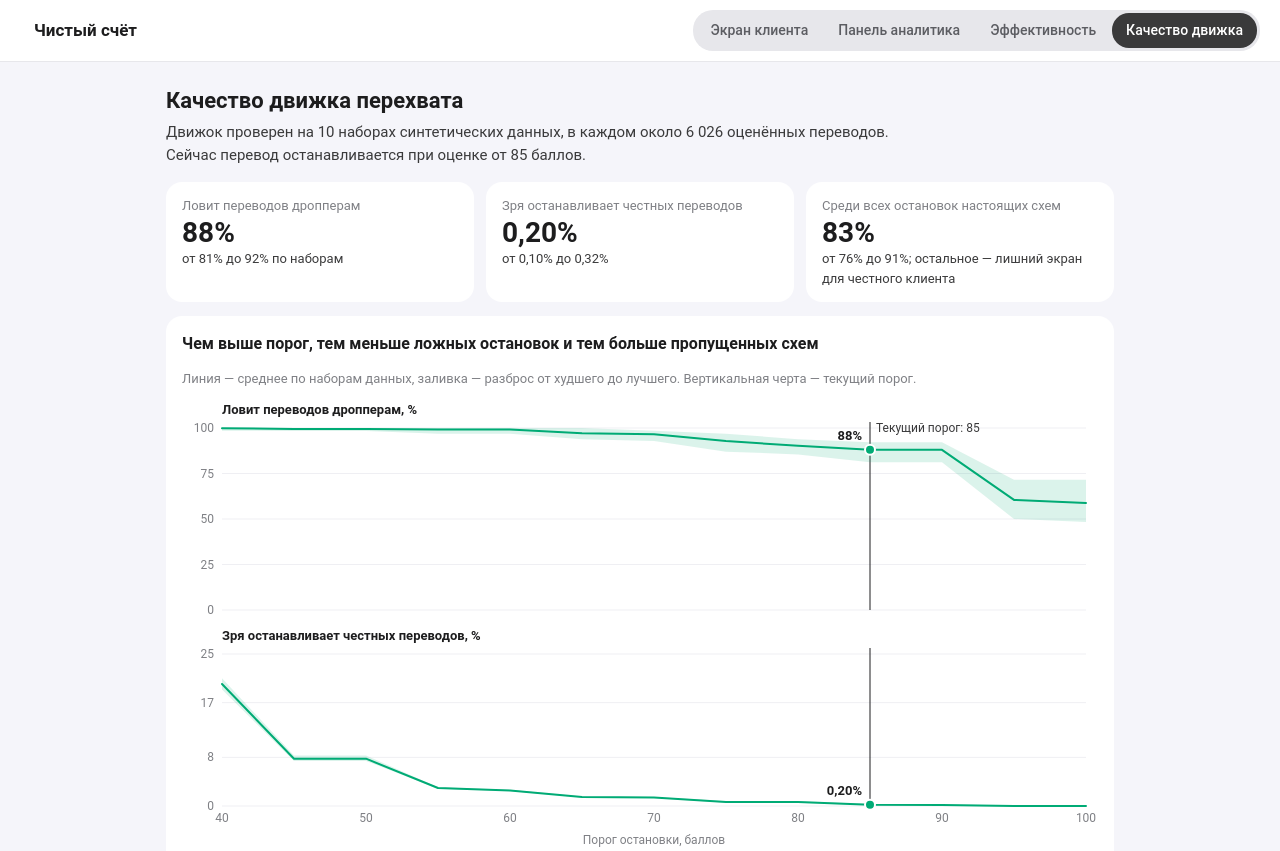
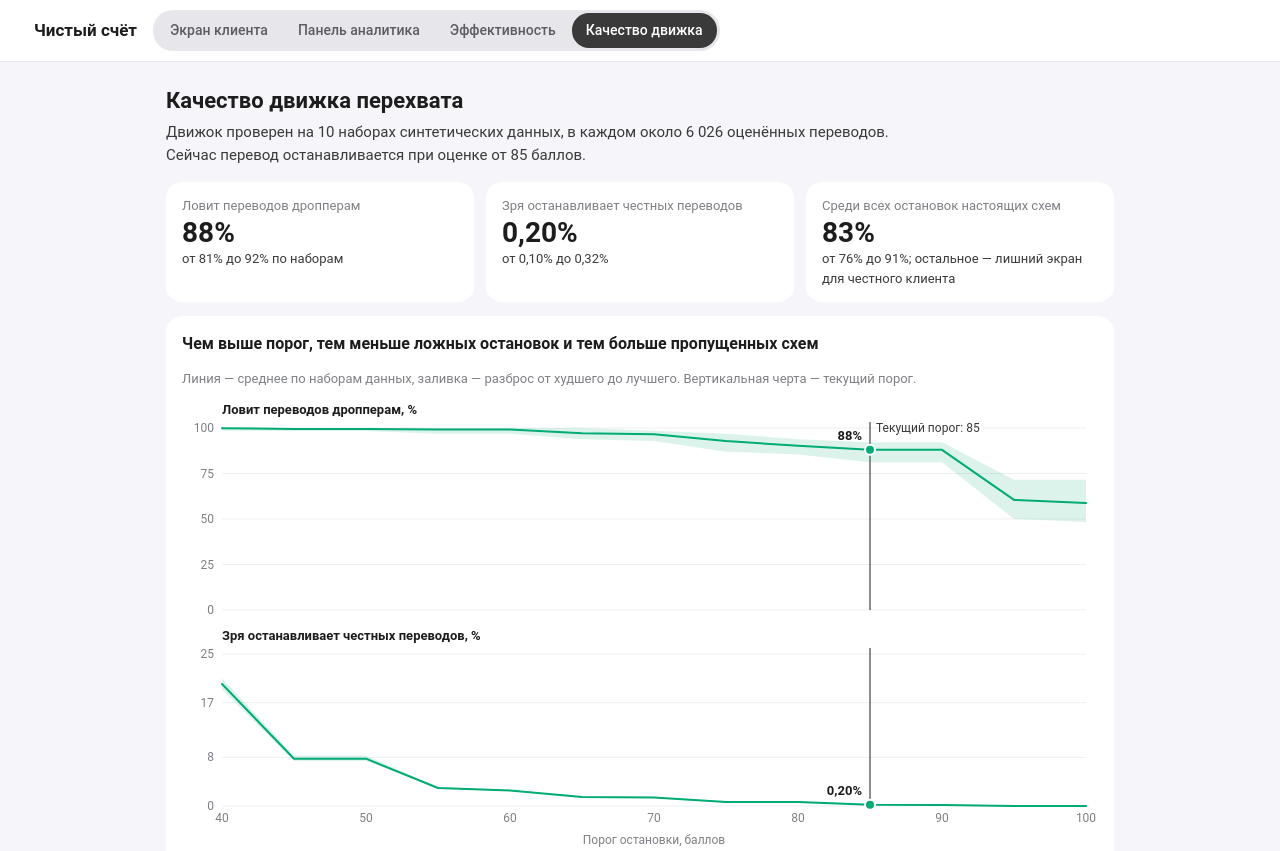
Before and after one commit to ERA216/ITU, a plain HTML site: page app/static/quality.html in a window 1280 px wide. Shown: the top 851 px of the page. Drawn offline with Linux system fonts and the light colour scheme.

Commit message:
Эффективность и качество движка: верхнее меню слева, рядом с названием

```diff
--- a/app/static/quality.html
+++ b/app/static/quality.html
@@ -45,7 +45,7 @@
   ul.notes { padding-left:18px; margin:6px 0 0; color:var(--ink2); }
   ul.notes li { margin:4px 0; }
   /* Общее верхнее меню: четыре страницы проекта, текущая выделена. */
-  .topbar { display:flex; align-items:center; gap:16px; flex-wrap:wrap; padding:10px 20px; background:#fff; border-bottom:1px solid #e7e7eb; }
+  .topbar { display:flex; justify-content:flex-start; align-items:center; gap:16px; flex-wrap:wrap; padding:10px 20px; background:#fff; border-bottom:1px solid #e7e7eb; }
   .topbar .brand { font-weight:700; font-size:17px; color:#1d1d1e; text-decoration:none; white-space:nowrap; }
   .pages { display:flex; gap:2px; background:#e7e7eb; border-radius:20px; padding:3px; overflow-x:auto; scrollbar-width:none; }
   .pages::-webkit-scrollbar { display:none; }
```
Also changed, not shown: app/static/stats.html (+1 -1 lines).
